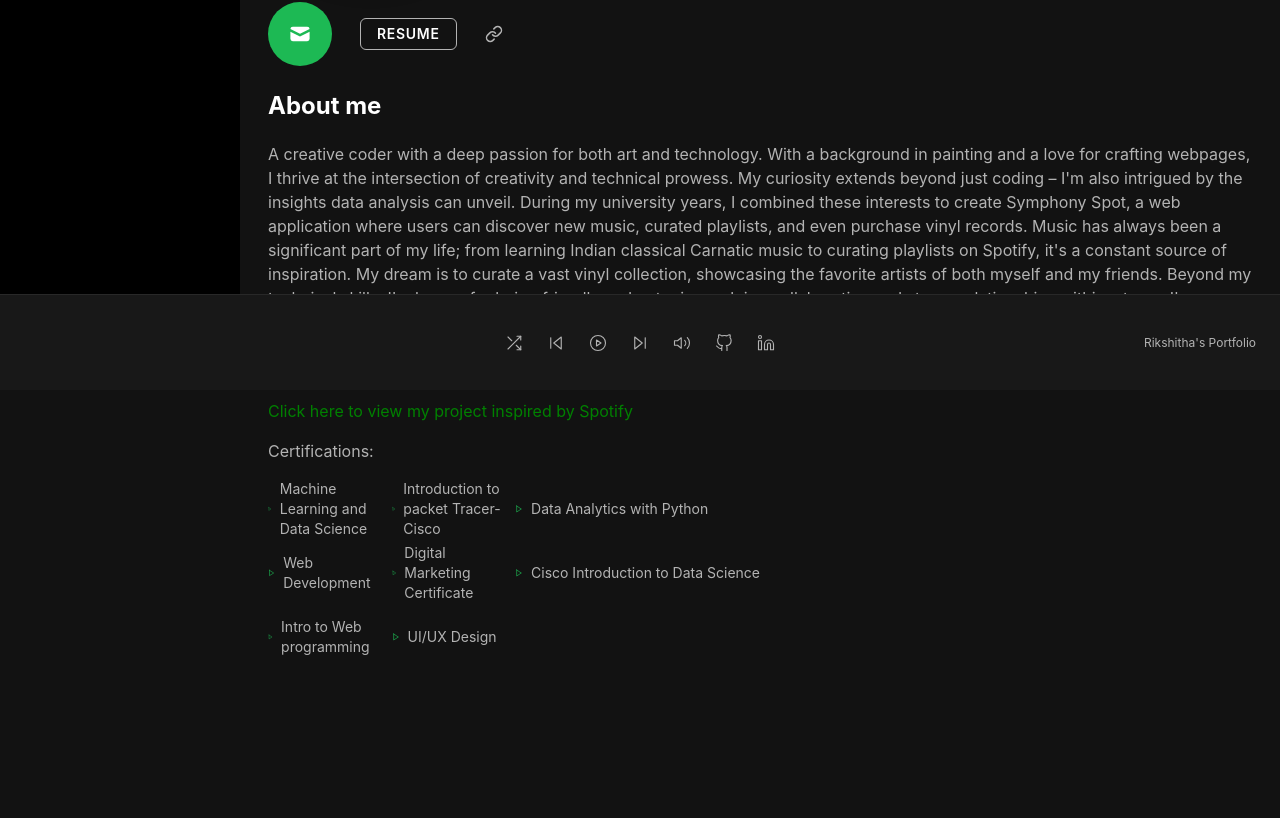
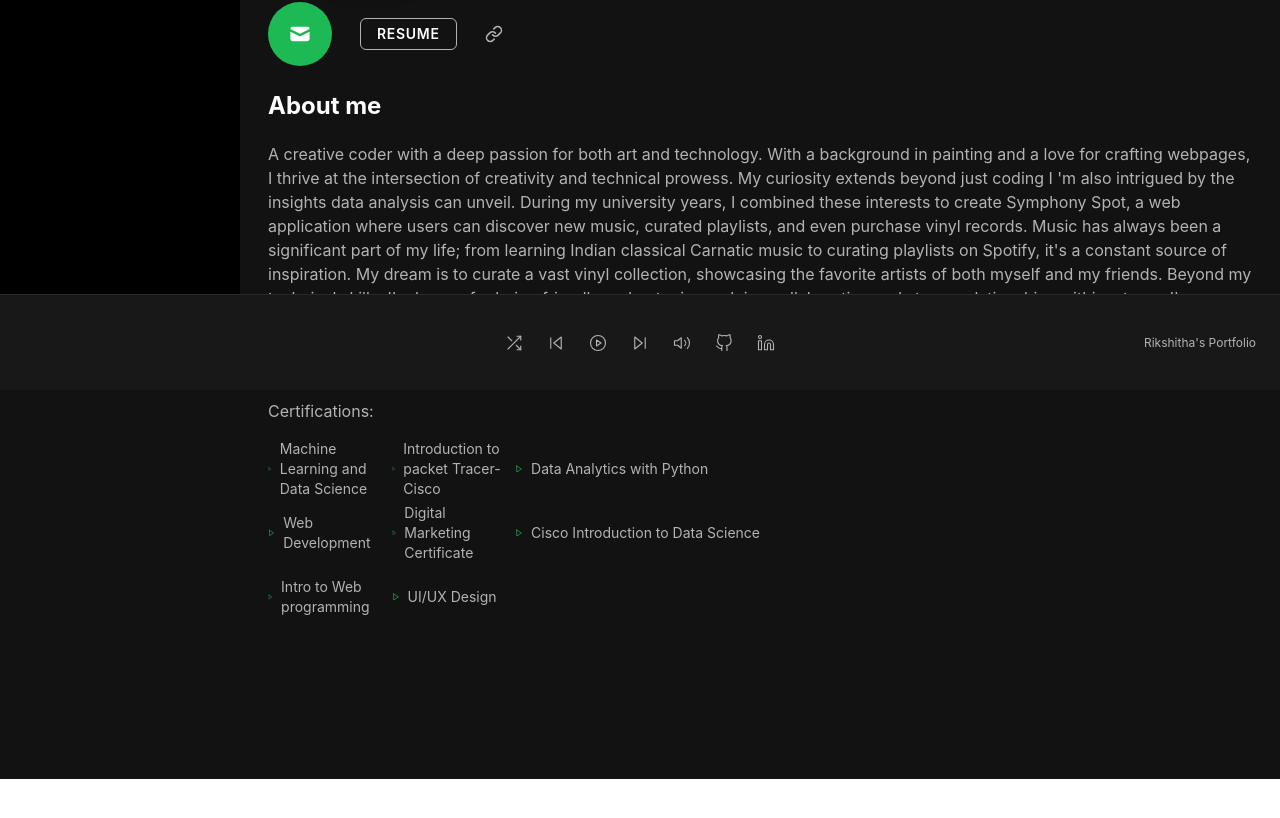
Before and after one commit to Rikii30/spotify-portfolio, a Next.js app: page /profile in a window 1280 px wide. Shown: the part 410-1228 px from the top of the page. After the commit the page ends 1189 px from the top, so only its background shows below. Built offline with nearby package versions, Linux system fonts and the light colour scheme.

Commit message:
Update profile.tsx

```diff
--- a/pages/profile.tsx
+++ b/pages/profile.tsx
@@ -18,13 +18,12 @@
         <Section>
           <SectionTitle title="About me" />
           <p className="text-base">
-          A creative coder with a deep passion for both art and technology. With a background in painting and a love for crafting webpages, I thrive at the intersection of creativity and technical prowess. My curiosity extends beyond just coding – I'm also intrigued by the insights data analysis can unveil. During my university years, I combined these interests to create Symphony Spot, a web application where users can discover new music, curated playlists, and even purchase vinyl records. Music has always been a significant part of my life; from learning Indian classical Carnatic music to curating playlists on Spotify, it's a constant source of inspiration. My dream is to curate a vast vinyl collection, showcasing the favorite artists of both myself and my friends. Beyond my technical skills, I'm known for being friendly and outgoing, valuing collaboration and strong relationships within a team. I'm eager to bring my unique blend of creativity, technical expertise, and love for music to the Spotify team, and I'm excited to gain more experience and knowledge.
+          A creative coder with a deep passion for both art and technology. With a background in painting and a love for crafting webpages, I thrive at the intersection of creativity and technical prowess. My curiosity extends beyond just coding I &apos;m also intrigued by the insights data analysis can unveil. During my university years, I combined these interests to create Symphony Spot, a web application where users can discover new music, curated playlists, and even purchase vinyl records. Music has always been a significant part of my life; from learning Indian classical Carnatic music to curating playlists on Spotify, it&apos;s a constant source of inspiration. My dream is to curate a vast vinyl collection, showcasing the favorite artists of both myself and my friends. Beyond my technical skills, I&apos;m known for being friendly and outgoing, valuing collaboration and strong relationships within a team. I&apos;m eager to bring my unique blend of creativity, technical expertise, and love for music to the Spotify team, and I&apos;m excited to gain more experience and knowledge.
           <br />
           <br />
           <hr />
 
             <div className="mt-4">
-            <a href="https://rikii30.github.io/project-1/home.html" style={{ color: 'green' }} target="_blank">Click here to view my project inspired by Spotify</a>
 
             </div>
             <div className="mt-4">Certifications:</div>
```
